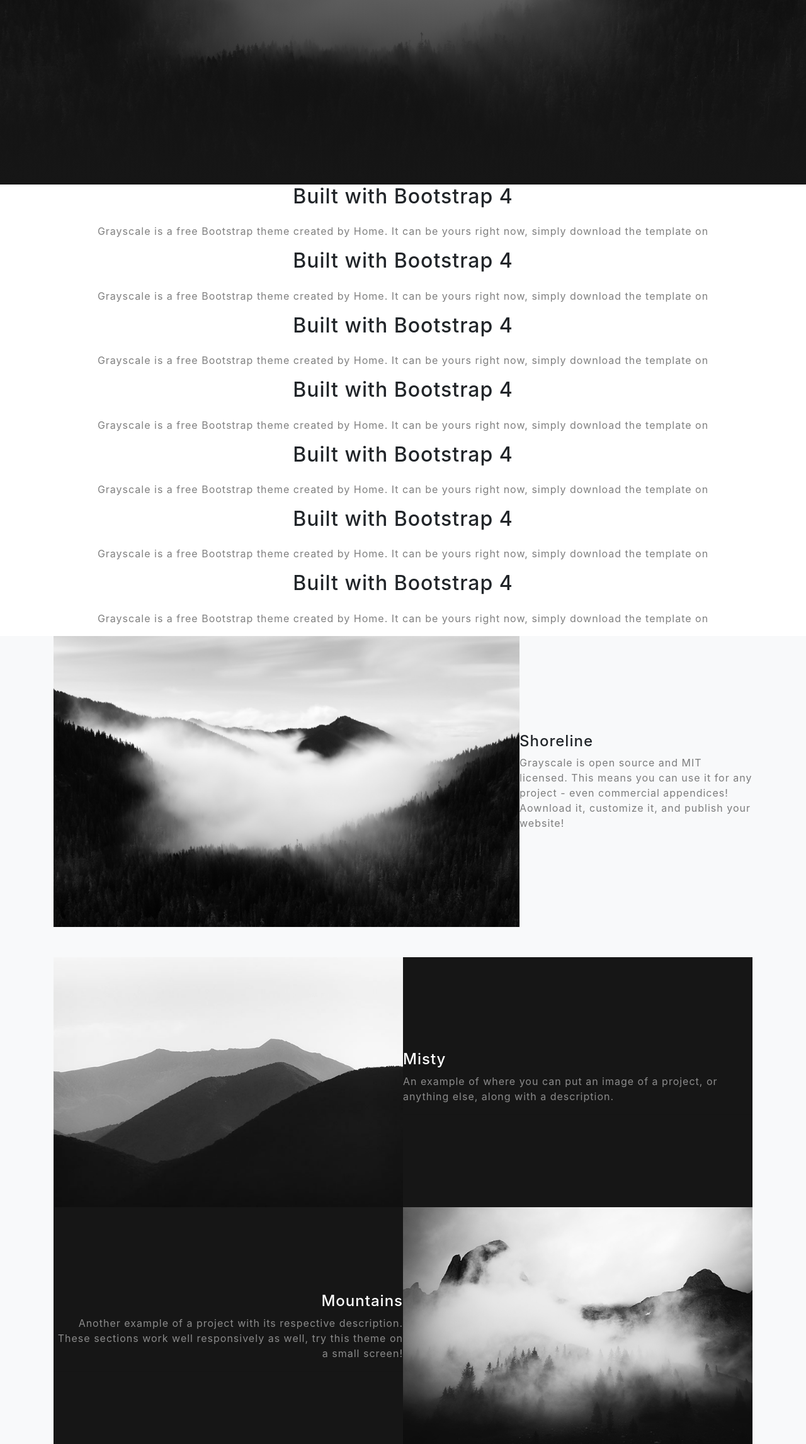
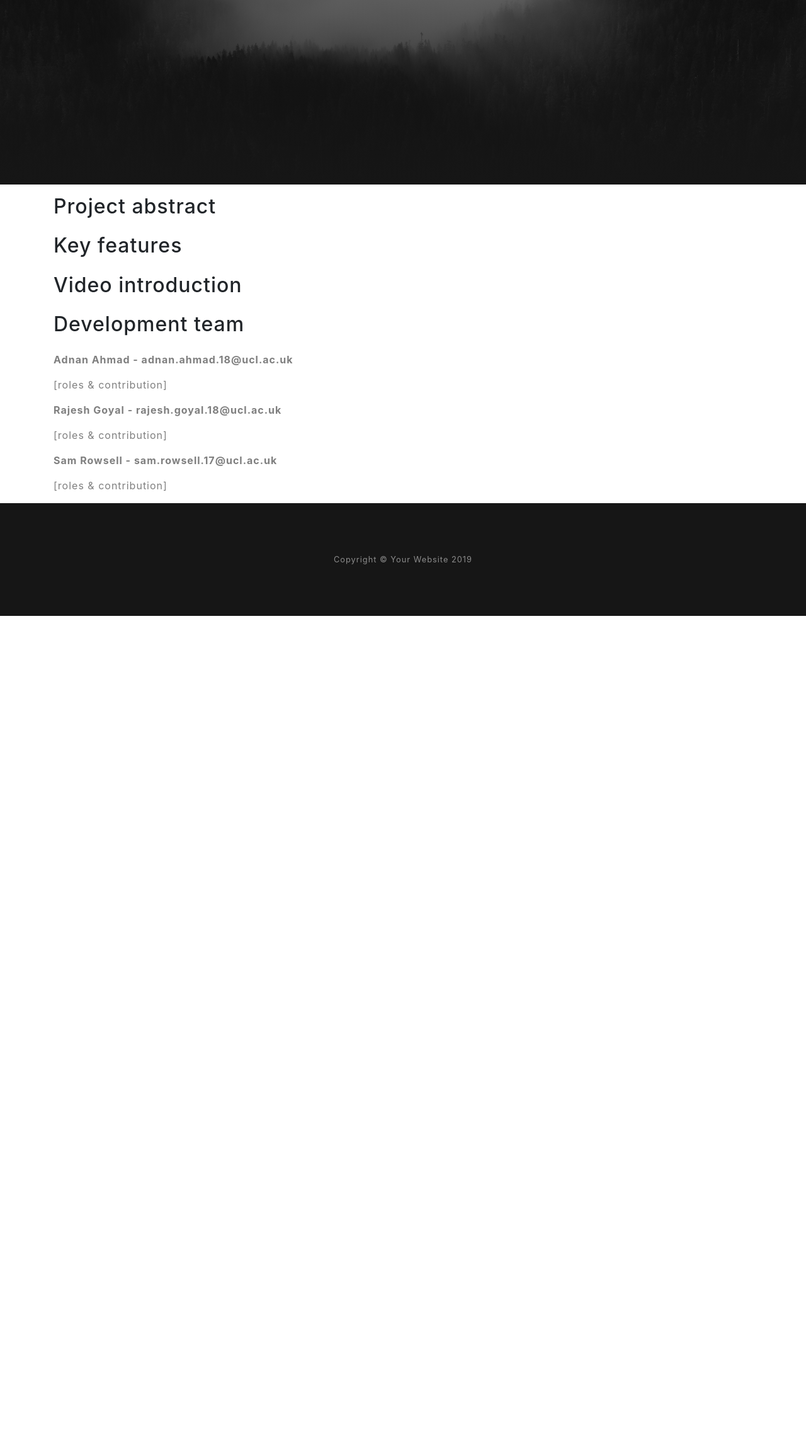
Before and after one commit to GCHeroes1/Group42Website, a website with bundled scripts: page index.html in a window 1280 px wide. Shown: the part 507-2800 px from the top of the page at 63% size. After the commit the page ends 1485 px from the top, so only its background shows below. Built offline with nearby package versions, Linux system fonts and the light colour scheme.

Commit message:
Finished home page

```diff
--- a/index.html
+++ b/index.html
@@ -8,7 +8,7 @@
   <meta name="description" content="">
   <meta name="author" content="">
 
-  <title>Grayscale - Home Theme</title>
+  <title>COMP0016 Group 42</title>
 
   <!-- Bootstrap core CSS -->
   <link href="vendor/bootstrap/css/bootstrap.min.css" rel="stylesheet">
@@ -28,7 +28,7 @@
   <!-- Navigation -->
   <nav class="navbar navbar-expand-lg navbar-light fixed-top" id="mainNav">
     <div class="container">
-      <a class="navbar-brand js-scroll-trigger" href="#page-top">Home</a>
+      <a class="navbar-brand js-scroll-trigger" href="#abstract">Home</a>
       <button class="navbar-toggler navbar-toggler-right" type="button" data-toggle="collapse" data-target="#navbarResponsive" aria-controls="navbarResponsive" aria-expanded="false" aria-label="Toggle navigation">
         Menu
         <i class="fas fa-bars"></i>
@@ -71,241 +71,197 @@
   <header class="masthead">
     <div class="container d-flex h-100 align-items-center">
       <div class="mx-auto text-center">
-        <h1 class="mx-auto my-0 text-uppercase">Grayscale</h1>
-        <h2 class="text-white-50 mx-auto mt-2 mb-5">A free, responsive, one page Bootstrap theme created by Home.</h2>
+        <h1 class="mx-auto my-0 text-uppercase">[Project Title]</h1>
       </div>
     </div>
   </header>
 
-  <!-- requirements Section -->
-  <section id="requirements" class="requirements-section text-center">
+  <!-- Project abstract Section -->
+  <section id="abstract" class="abstract-section">
     <div class="container">
       <div class="row">
         <div class="col-lg-12 mx-auto">
-          <h2 class="text-black mb-4">Built with Bootstrap 4</h2>
-          <p class="text-black-50">Grayscale is a free Bootstrap theme created by Home. It can be yours right now, simply download the template on</p>
-            <!--<a href="http://startbootstrap.com/template-overviews/grayscale/">the preview page</a>. The theme is open source, and you can use it for any purpose, personal or commercial.</p>-->
+          <p></p>
+          <h2 class="text-black mb-4">Project abstract</h2>
         </div>
       </div>
       <!--<img src="img/ipad.png" class="img-fluid" alt="">-->
     </div>
   </section>
 
-  <!-- research Section -->
-  <section id="research" class="research-section text-center">
+  <!-- Key features Section -->
+  <section id="features" class="features-section">
     <div class="container">
       <div class="row">
         <div class="col-lg-12 mx-auto">
-          <h2 class="text-black mb-4">Built with Bootstrap 4</h2>
-          <p class="text-black-50">Grayscale is a free Bootstrap theme created by Home. It can be yours right now, simply download the template on</p>
-            <!--<a href="http://startbootstrap.com/template-overviews/grayscale/">the preview page</a>. The theme is open source, and you can use it for any purpose, personal or commercial.</p>-->
+          <h2 class="text-black mb-4">Key features</h2>
         </div>
       </div>
       <!--<img src="img/ipad.png" class="img-fluid" alt="">-->
     </div>
   </section>
 
-  <!-- algorithms section -->
-  <section id="algorithms" class="algorithms-section text-center">
+  <!-- Video introduction section -->
+  <section id="algorithms" class="algorithms-section">
     <div class="container">
       <div class="row">
         <div class="col-lg-12 mx-auto">
-          <h2 class="text-black mb-4">Built with Bootstrap 4</h2>
-          <p class="text-black-50">Grayscale is a free Bootstrap theme created by Home. It can be yours right now, simply download the template on</p>
-            <!--<a href="http://startbootstrap.com/template-overviews/grayscale/">the preview page</a>. The theme is open source, and you can use it for any purpose, personal or commercial.</p>-->
+          <h2 class="text-black mb-4">Video introduction</h2>
         </div>
       </div>
       <!--<img src="img/ipad.png" class="img-fluid" alt="">-->
     </div>
   </section>
 
-  <!-- hci Section -->
-  <section id="hci" class="hci-section text-center">
+  <!-- Development team Section -->
+  <section id="team" class="team-section">
     <div class="container">
       <div class="row">
         <div class="col-lg-12 mx-auto">
-          <h2 class="text-black mb-4">Built with Bootstrap 4</h2>
-          <p class="text-black-50">Grayscale is a free Bootstrap theme created by Home. It can be yours right now, simply download the template on</p>
-            <!--<a href="http://startbootstrap.com/template-overviews/grayscale/">the preview page</a>. The theme is open source, and you can use it for any purpose, personal or commercial.</p>-->
+          <h2 class="text-black mb-4">Development team</h2>
+          <p class="text-black-50"><b>Adnan Ahmad - adnan.ahmad.18@ucl.ac.uk</b></p>
+          <p class="text-black-50">[roles & contribution]</p>
+          <p class="text-black-50"><b>Rajesh Goyal - rajesh.goyal.18@ucl.ac.uk</b></p>
+          <p class="text-black-50">[roles & contribution]</p>
+          <p class="text-black-50"><b>Sam Rowsell - sam.rowsell.17@ucl.ac.uk</b></p>
+          <p class="text-black-50">[roles & contribution]</p>
         </div>
       </div>
       <!--<img src="img/ipad.png" class="img-fluid" alt="">-->
     </div>
   </section>
 
-  <!-- prototype SDction -->
-  <section id="prototype" class="prototype-sDction text-center">
-    <div class="container">
-      <div class="row">
-        <div class="col-lg-12 mx-auto">
-          <h2 class="text-black mb-4">Built with Bootstrap 4</h2>
-          <p class="text-black-50">Grayscale is a free Bootstrap theme created by Home. It can be yours right now, simply download the template on</p>
-            <!--<a href="http://startbootstrap.com/template-overviews/grayscale/">the preview page</a>. The theme is open source, and you can use it for any purpose, personal or commercial.</p>-->
-        </div>
-      </div>
-      <!--<img src="img/ipad.png" class="img-fluid" alt="">-->
-    </div>
-  </section>
+<!--   &lt;!&ndash; appendices Section &ndash;&gt;-->
+<!--  <section id="appendices" class="appendices-section bg-light">-->
+<!--    <div class="container">-->
 
-  <!-- achievement section -->
-  <section id="achievement" class="achievement-section text-center">
-    <div class="container">
-      <div class="row">
-        <div class="col-lg-12 mx-auto">
-          <h2 class="text-black mb-4">Built with Bootstrap 4</h2>
-          <p class="text-black-50">Grayscale is a free Bootstrap theme created by Home. It can be yours right now, simply download the template on</p>
-            <!--<a href="http://startbootstrap.com/template-overviews/grayscale/">the preview page</a>. The theme is open source, and you can use it for any purpose, personal or commercial.</p>-->
-        </div>
-      </div>
-      <!--<img src="img/ipad.png" class="img-fluid" alt="">-->
-    </div>
-  </section>
+<!--      &lt;!&ndash; Featured Project Row &ndash;&gt;-->
+<!--      <div class="row align-items-center no-gutters mb-4 mb-lg-5">-->
+<!--        <div class="col-xl-8 col-lg-7">-->
+<!--          <img class="img-fluid mb-3 mb-lg-0" src="img/bg-masthead.jpg" alt="">-->
+<!--        </div>-->
+<!--        <div class="col-xl-4 col-lg-5">-->
+<!--          <div class="featured-text text-center text-lg-left">-->
+<!--            <h4>Shoreline</h4>-->
+<!--            <p class="text-black-50 mb-0">Grayscale is open source and MIT licensed. This means you can use it for any project - even commercial appendices! Aownload it, customize it, and publish your website!</p>-->
+<!--          </div>-->
+<!--        </div>-->
+<!--      </div>-->
 
-  <!-- plan Section -->
-  <section id="plan" class="plan-section text-center">
-    <div class="container">
-      <div class="row">
-        <div class="col-lg-12 mx-auto">
-          <h2 class="text-black mb-4">Built with Bootstrap 4</h2>
-          <p class="text-black-50">Grayscale is a free Bootstrap theme created by Home. It can be yours right now, simply download the template on</p>
-            <!--<a href="http://startbootstrap.com/template-overviews/grayscale/">the preview page</a>. The theme is open source, and you can use it for any purpose, personal or commercial.</p>-->
-        </div>
-      </div>
-      <!--<img src="img/ipad.png" class="img-fluid" alt="">-->
-    </div>
-  </section>
+<!--      &lt;!&ndash; Project One Row &ndash;&gt;-->
+<!--      <div class="row justify-content-center no-gutters mb-5 mb-lg-0">-->
+<!--        <div class="col-lg-6">-->
+<!--          <img class="img-fluid" src="img/demo-image-01.jpg" alt="">-->
+<!--        </div>-->
+<!--        <div class="col-lg-6">-->
+<!--          <div class="bg-black text-center h-100 project">-->
+<!--            <div class="d-flex h-100">-->
+<!--              <div class="project-text w-100 my-auto text-center text-lg-left">-->
+<!--                <h4 class="text-white">Misty</h4>-->
+<!--                <p class="mb-0 text-white-50">An example of where you can put an image of a project, or anything else, along with a description.</p>-->
+<!--                <hr class="d-none d-lg-block mb-0 ml-0">-->
+<!--              </div>-->
+<!--            </div>-->
+<!--          </div>-->
+<!--        </div>-->
+<!--      </div>-->
 
-  <!-- appendices Section -->
-  <section id="appendices" class="appendices-section bg-light">
-    <div class="container">
+<!--      &lt;!&ndash; Project Two Row &ndash;&gt;-->
+<!--      <div class="row justify-content-center no-gutters">-->
+<!--        <div class="col-lg-6">-->
+<!--          <img class="img-fluid" src="img/demo-image-02.jpg" alt="">-->
+<!--        </div>-->
+<!--        <div class="col-lg-6 order-lg-first">-->
+<!--          <div class="bg-black text-center h-100 project">-->
+<!--            <div class="d-flex h-100">-->
+<!--              <div class="project-text w-100 my-auto text-center text-lg-right">-->
+<!--                <h4 class="text-white">Mountains</h4>-->
+<!--                <p class="mb-0 text-white-50">Another example of a project with its respective description. These sections work well responsively as well, try this theme on a small screen!</p>-->
+<!--                <hr class="d-none d-lg-block mb-0 mr-0">-->
+<!--              </div>-->
+<!--            </div>-->
+<!--          </div>-->
+<!--        </div>-->
+<!--      </div>-->
 
-      <!-- Featured Project Row -->
-      <div class="row align-items-center no-gutters mb-4 mb-lg-5">
-        <div class="col-xl-8 col-lg-7">
-          <img class="img-fluid mb-3 mb-lg-0" src="img/bg-masthead.jpg" alt="">
-        </div>
-        <div class="col-xl-4 col-lg-5">
-          <div class="featured-text text-center text-lg-left">
-            <h4>Shoreline</h4>
-            <p class="text-black-50 mb-0">Grayscale is open source and MIT licensed. This means you can use it for any project - even commercial appendices! Aownload it, customize it, and publish your website!</p>
-          </div>
-        </div>
-      </div>
+<!--    </div>-->
+<!--  </section>-->
 
-      <!-- Project One Row -->
-      <div class="row justify-content-center no-gutters mb-5 mb-lg-0">
-        <div class="col-lg-6">
-          <img class="img-fluid" src="img/demo-image-01.jpg" alt="">
-        </div>
-        <div class="col-lg-6">
-          <div class="bg-black text-center h-100 project">
-            <div class="d-flex h-100">
-              <div class="project-text w-100 my-auto text-center text-lg-left">
-                <h4 class="text-white">Misty</h4>
-                <p class="mb-0 text-white-50">An example of where you can put an image of a project, or anything else, along with a description.</p>
-                <hr class="d-none d-lg-block mb-0 ml-0">
-              </div>
-            </div>
-          </div>
-        </div>
-      </div>
+<!--  &lt;!&ndash; Signup Section &ndash;&gt;-->
+<!--  <section id="signup" class="signup-section">-->
+<!--    <div class="container">-->
+<!--      <div class="row">-->
+<!--        <div class="col-md-10 col-lg-12 mx-auto text-center">-->
 
-      <!-- Project Two Row -->
-      <div class="row justify-content-center no-gutters">
-        <div class="col-lg-6">
-          <img class="img-fluid" src="img/demo-image-02.jpg" alt="">
-        </div>
-        <div class="col-lg-6 order-lg-first">
-          <div class="bg-black text-center h-100 project">
-            <div class="d-flex h-100">
-              <div class="project-text w-100 my-auto text-center text-lg-right">
-                <h4 class="text-white">Mountains</h4>
-                <p class="mb-0 text-white-50">Another example of a project with its respective description. These sections work well responsively as well, try this theme on a small screen!</p>
-                <hr class="d-none d-lg-block mb-0 mr-0">
-              </div>
-            </div>
-          </div>
-        </div>
-      </div>
+<!--          <i class="far fa-paper-plane fa-2x mb-2 text-white"></i>-->
+<!--          <h2 class="text-white mb-5">Subscribe to receive updates!</h2>-->
 
-    </div>
-  </section>
+<!--          <form class="form-inline d-flex">-->
+<!--            <input type="email" class="form-control flex-fill mr-0 mr-sm-2 mb-3 mb-sm-0" id="inputEmail" placeholder="Enter email address...">-->
+<!--            <button type="submit" class="btn btn-primary mx-auto">Subscribe</button>-->
+<!--          </form>-->
 
-  <!-- Signup Section -->
-  <section id="signup" class="signup-section">
-    <div class="container">
-      <div class="row">
-        <div class="col-md-10 col-lg-12 mx-auto text-center">
+<!--        </div>-->
+<!--      </div>-->
+<!--    </div>-->
+<!--  </section>-->
 
-          <i class="far fa-paper-plane fa-2x mb-2 text-white"></i>
-          <h2 class="text-white mb-5">Subscribe to receive updates!</h2>
+<!--  &lt;!&ndash; Contact Section &ndash;&gt;-->
+<!--  <section class="contact-section bg-black">-->
+<!--    <div class="container">-->
 
-          <form class="form-inline d-flex">
-            <input type="email" class="form-control flex-fill mr-0 mr-sm-2 mb-3 mb-sm-0" id="inputEmail" placeholder="Enter email address...">
-            <button type="submit" class="btn btn-primary mx-auto">Subscribe</button>
-          </form>
+<!--      <div class="row">-->
 
-        </div>
-      </div>
-    </div>
-  </section>
+<!--        <div class="col-md-4 mb-3 mb-md-0">-->
+<!--          <div class="card py-4 h-100">-->
+<!--            <div class="card-body text-center">-->
+<!--              <i class="fas fa-map-marked-alt text-primary mb-2"></i>-->
+<!--              <h4 class="text-uppercase m-0">Address</h4>-->
+<!--              <hr class="my-4">-->
+<!--              <div class="small text-black-50">4923 Market Street, Orlando FL</div>-->
+<!--            </div>-->
+<!--          </div>-->
+<!--        </div>-->
 
-  <!-- Contact Section -->
-  <section class="contact-section bg-black">
-    <div class="container">
+<!--        <div class="col-md-4 mb-3 mb-md-0">-->
+<!--          <div class="card py-4 h-100">-->
+<!--            <div class="card-body text-center">-->
+<!--              <i class="fas fa-envelope text-primary mb-2"></i>-->
+<!--              <h4 class="text-uppercase m-0">Email</h4>-->
+<!--              <hr class="my-4">-->
+<!--              <div class="small text-black-50">-->
+<!--                <a href="#">hello@yourdomain.com</a>-->
+<!--              </div>-->
+<!--            </div>-->
+<!--          </div>-->
+<!--        </div>-->
 
-      <div class="row">
+<!--        <div class="col-md-4 mb-3 mb-md-0">-->
+<!--          <div class="card py-4 h-100">-->
+<!--            <div class="card-body text-center">-->
+<!--              <i class="fas fa-mobile-alt text-primary mb-2"></i>-->
+<!--              <h4 class="text-uppercase m-0">Phone</h4>-->
+<!--              <hr class="my-4">-->
+<!--              <div class="small text-black-50">+1 (555) 902-8832</div>-->
+<!--            </div>-->
+<!--          </div>-->
+<!--        </div>-->
+<!--      </div>-->
 
-        <div class="col-md-4 mb-3 mb-md-0">
-          <div class="card py-4 h-100">
-            <div class="card-body text-center">
-              <i class="fas fa-map-marked-alt text-primary mb-2"></i>
-              <h4 class="text-uppercase m-0">Address</h4>
-              <hr class="my-4">
-              <div class="small text-black-50">4923 Market Street, Orlando FL</div>
-            </div>
-          </div>
-        </div>
+<!--      <div class="social d-flex justify-content-center">-->
+<!--        <a href="#" class="mx-2">-->
+<!--          <i class="fab fa-twitter"></i>-->
+<!--        </a>-->
+<!--        <a href="#" class="mx-2">-->
+<!--          <i class="fab fa-facebook-f"></i>-->
+<!--        </a>-->
+<!--        <a href="#" class="mx-2">-->
+<!--          <i class="fab fa-github"></i>-->
+<!--        </a>-->
+<!--      </div>-->
 
-        <div class="col-md-4 mb-3 mb-md-0">
-          <div class="card py-4 h-100">
-            <div class="card-body text-center">
-              <i class="fas fa-envelope text-primary mb-2"></i>
-              <h4 class="text-uppercase m-0">Email</h4>
-              <hr class="my-4">
-              <div class="small text-black-50">
-                <a href="#">hello@yourdomain.com</a>
-              </div>
-            </div>
-          </div>
-        </div>
-
-        <div class="col-md-4 mb-3 mb-md-0">
-          <div class="card py-4 h-100">
-            <div class="card-body text-center">
-              <i class="fas fa-mobile-alt text-primary mb-2"></i>
-              <h4 class="text-uppercase m-0">Phone</h4>
-              <hr class="my-4">
-              <div class="small text-black-50">+1 (555) 902-8832</div>
-            </div>
-          </div>
-        </div>
-      </div>
-
-      <div class="social d-flex justify-content-center">
-        <a href="#" class="mx-2">
-          <i class="fab fa-twitter"></i>
-        </a>
-        <a href="#" class="mx-2">
-          <i class="fab fa-facebook-f"></i>
-        </a>
-        <a href="#" class="mx-2">
-          <i class="fab fa-github"></i>
-        </a>
-      </div>
-
-    </div>
-  </section>
+<!--    </div>-->
+<!--  </section>-->
 
   <!-- Footer -->
   <footer class="bg-black small text-center text-white-50">
```
Also changed, not shown: 4hci.html (+1 -0 lines).
